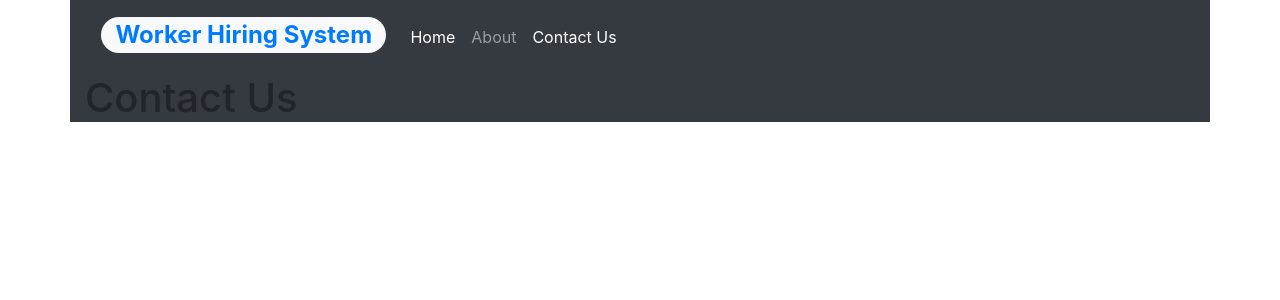
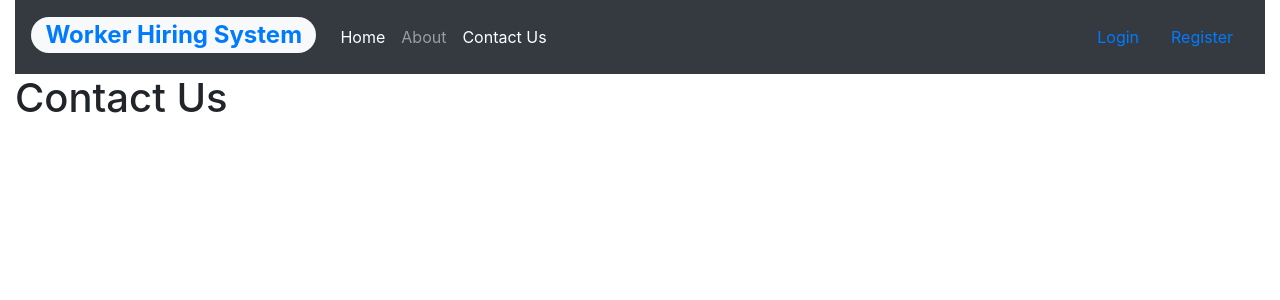
Before and after one commit to divaymohan/worker-front-end-service, a React (Create React App) app in the folder worker-frontend/: page /contactus in a window 1280 px wide. Shown: the top 300 px of the page. Built offline with nearby package versions, Linux system fonts and the light colour scheme.

Commit message:
adding login form to the application

```diff
--- a/worker-frontend/src/App.js
+++ b/worker-frontend/src/App.js
@@ -10,7 +10,7 @@ class App extends Component {
   render() {
     return (
       <React.Fragment>
-        <main className="bg-dark container" style={{ width: "100%" }}>
+        <main className="bg-white container-fluid">
           <NavBar />
           <Switch>
             <Route path="/" exact component={MyApp} />
--- a/worker-frontend/src/components/myApp.jsx
+++ b/worker-frontend/src/components/myApp.jsx
@@ -1,5 +1,4 @@
 import React, { Component } from "react";
-import NavBar from "./navBar/navBar";
 import CentreBody from "./body/centreBody";
 import Filters from "./body/Filters";
 import RightBody from "./body/rightSideBar";
@@ -76,10 +75,10 @@ class MyApp extends Component {
     return (
       <React.Fragment>
         <div className="row">
-          <div className="col-2 bg-dark m-1">
+          <div className="col-2 bg-light m-1">
             <Filters Works={this.state} onWorkClick={this.handleWorkClick} />
           </div>
-          <div className="col-7 bg-dark m-1">
+          <div className="col-8 bg-light m-1">
             <CentreBody worker={worker} />
             <Pagination
               pageSize={pageSize}
@@ -89,7 +88,7 @@ class MyApp extends Component {
             />
           </div>
 
-          <div className="col-2 bg-dark m-1">
+          <div className="col bg-light m-1">
             <RightBody
               items={["Low To High", "High To Low"]}
               paths={["rating", "pricePerDay"]}
--- a/worker-frontend/src/components/navBar/navBar.jsx
+++ b/worker-frontend/src/components/navBar/navBar.jsx
@@ -38,6 +38,12 @@ class NavBar extends Component {
             </NavLink>
           </div>
         </div>
+        <NavLink className="nav-link " to="/login">
+          Login
+        </NavLink>
+        <NavLink className="nav-link " to="/register">
+          Register
+        </NavLink>
       </nav>
     );
   }
```
Also changed, not shown: worker-frontend/src/components/login.jsx (added, +10 -0 lines).
